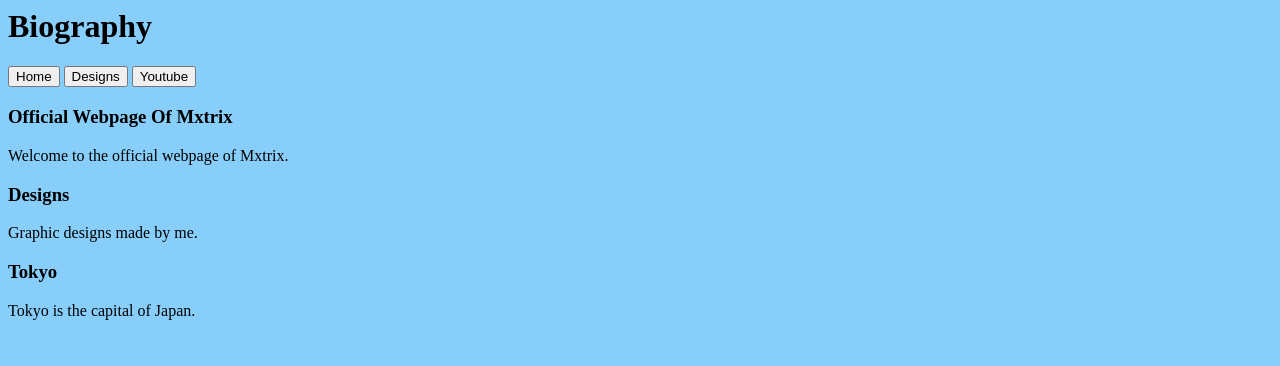
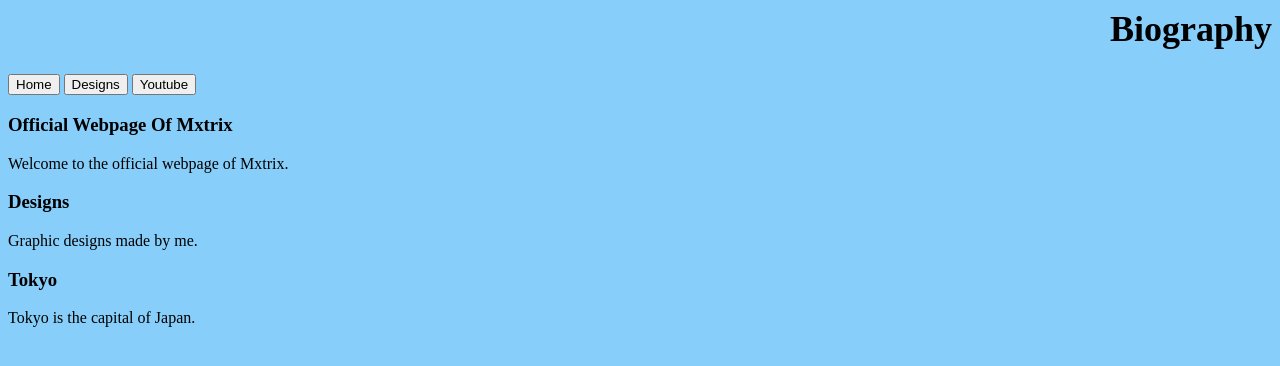
Before and after one commit to MxtrixGFX/MxtrixGFX.github.io, a website: page index.html in a window 1280 px wide. Drawn offline with Linux system fonts and the light colour scheme.

Commit message:
Update web.css

```diff
--- a/web.css
+++ b/web.css
@@ -1,4 +1,9 @@
-
 html {
     background-color: lightskyblue;
   }
+
+h1{
+  font-family: "Nexa Light";
+  text-align: right;
+  font-size: 36px;
+}
```
